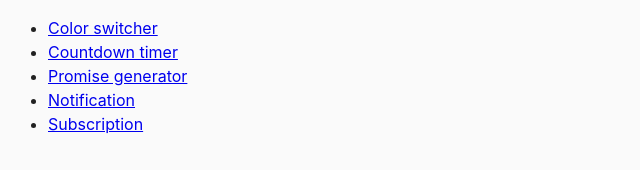
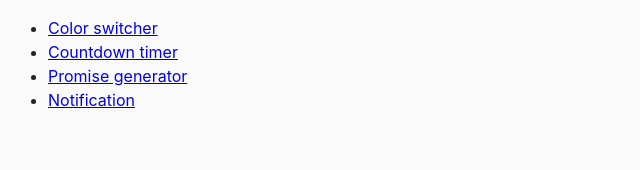
Before and after one commit to Lena0912/js-timer-09, a website built with Parcel: page src/index.html in a window 1280 px wide. Shown: the whole page, without its empty margins (0-640 px from the left). Built offline with nearby package versions, Linux system fonts and the light colour scheme.

Commit message:
new-04-files

```diff
--- a/src/index.html
+++ b/src/index.html
@@ -12,7 +12,7 @@
       <li><a href="02-timer.html">Countdown timer</a></li>
       <li><a href="03-promises.html">Promise generator</a></li>
       <li><a href="04-notification.html">Notification</a></li>
-      <li><a href="05-subscription.html">Subscription</a></li>
+
     </ul>
   </body>
 </html>
```
